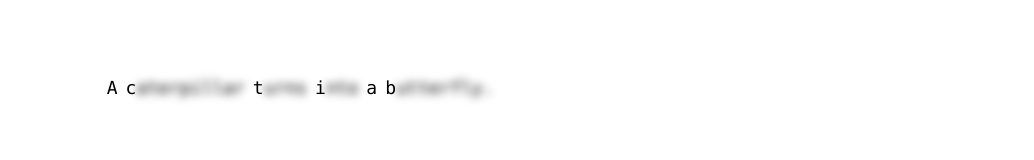
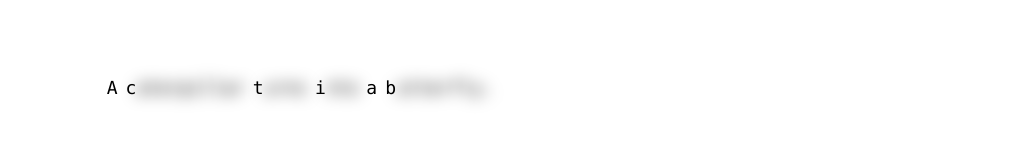
Before and after one commit to naturesh/single-easy, a SvelteKit app: page / in a window 1280 px wide. Both pictures are taken after a click on the button "L 4". Shown: the part 254-414 px from the top of the page, without its empty margins (0-1034 px from the left). Built offline with nearby package versions, Linux system fonts and the light colour scheme.

Commit message:
Update +page.svelte
blur level up

```diff
--- a/src/routes/+page.svelte
+++ b/src/routes/+page.svelte
@@ -319,7 +319,7 @@ Rain is typical British weather.
         <div class="font-mono text-lg leading-loose w-full">
             {#if en.length}
                 {#each en as e}
-                    <button class={e.b ? 'blur-sm' : '' + 'inline-block duration-300 border-none'} on:click={ async () => { e.b = !e.b}}>
+                    <button class={e.b ? 'blur' : '' + 'inline-block duration-300 border-none'} on:click={ async () => { e.b = !e.b}}>
                         <span class={e.e ? 'mr-2' : ''}>
                             {e.d}
                         </span>
```
